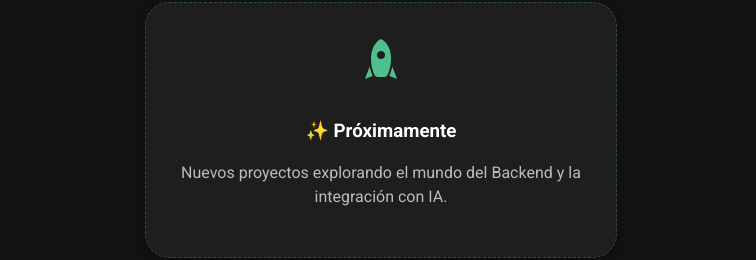
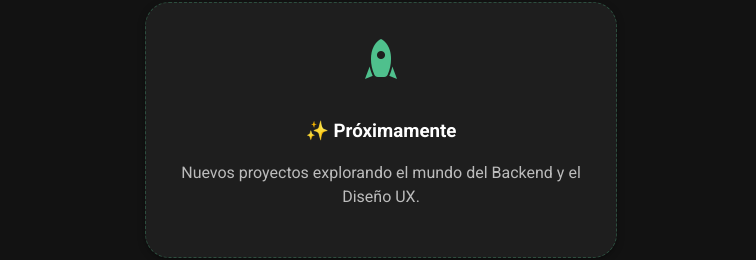
Before and after one commit to jltamayocabello-droid/mi-portafolio-vuetify, a Vue app: page / in a window 1280 px wide. Shown: the part 2958-3218 px from the top of the page, without its empty margins (259-1015 px from the left). Built offline with nearby package versions, Linux system fonts and the light colour scheme.

Commit message:
Se incorpora Diseño UX coomo parte de los proyectos futuros

```diff
--- a/src/pages/HomePage.vue
+++ b/src/pages/HomePage.vue
@@ -277,8 +277,7 @@
             <v-icon class="mb-4" color="primary" icon="mdi-rocket" size="48" />
             <h3 class="text-h6 font-weight-bold mb-2">✨ Próximamente</h3>
             <p class="text-body-2 text-medium-emphasis">
-              Nuevos proyectos explorando el mundo del Backend y la integración
-              con IA.
+              Nuevos proyectos explorando el mundo del Backend y el Diseño UX.
             </p>
           </v-card>
         </v-col>
@@ -842,13 +841,13 @@
     },
     {
       year: '2021',
-      title: 'Competencias Digitales: Conceptos y Herramientas Básicas',
+      title: 'Competencias Digitales: Herramientas de Ofimática',
       provider: 'Coursera · Universitat Autónoma de Barcelona',
       color: 'grey',
     },
     {
       year: '2021',
-      title: 'Competencias Digitales: Herramientas de Ofimática',
+      title: 'Competencias Digitales: Conceptos y Herramientas Básicas',
       provider: 'Coursera · Universitat Autónoma de Barcelona',
       color: 'grey',
     },
```
